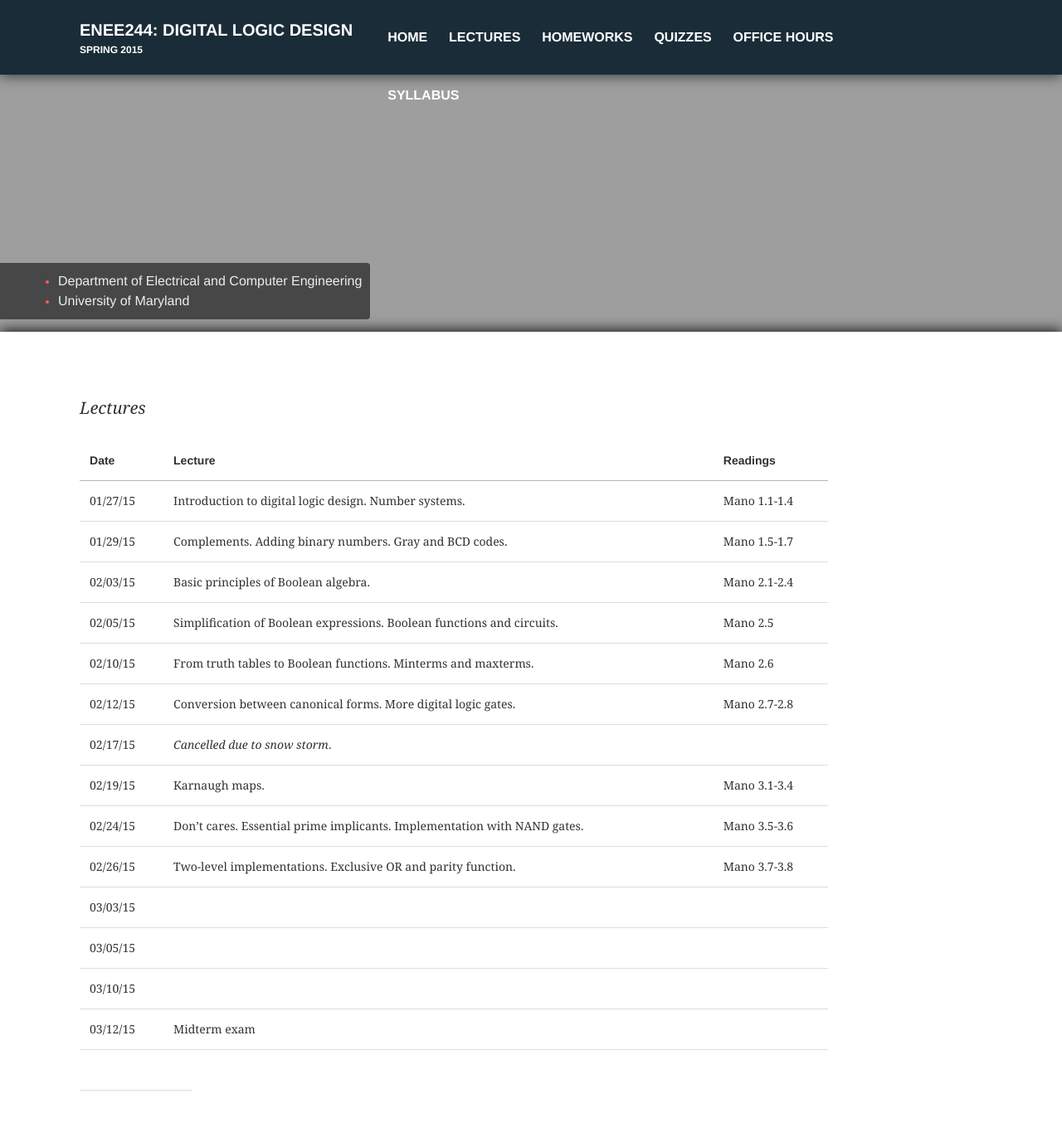
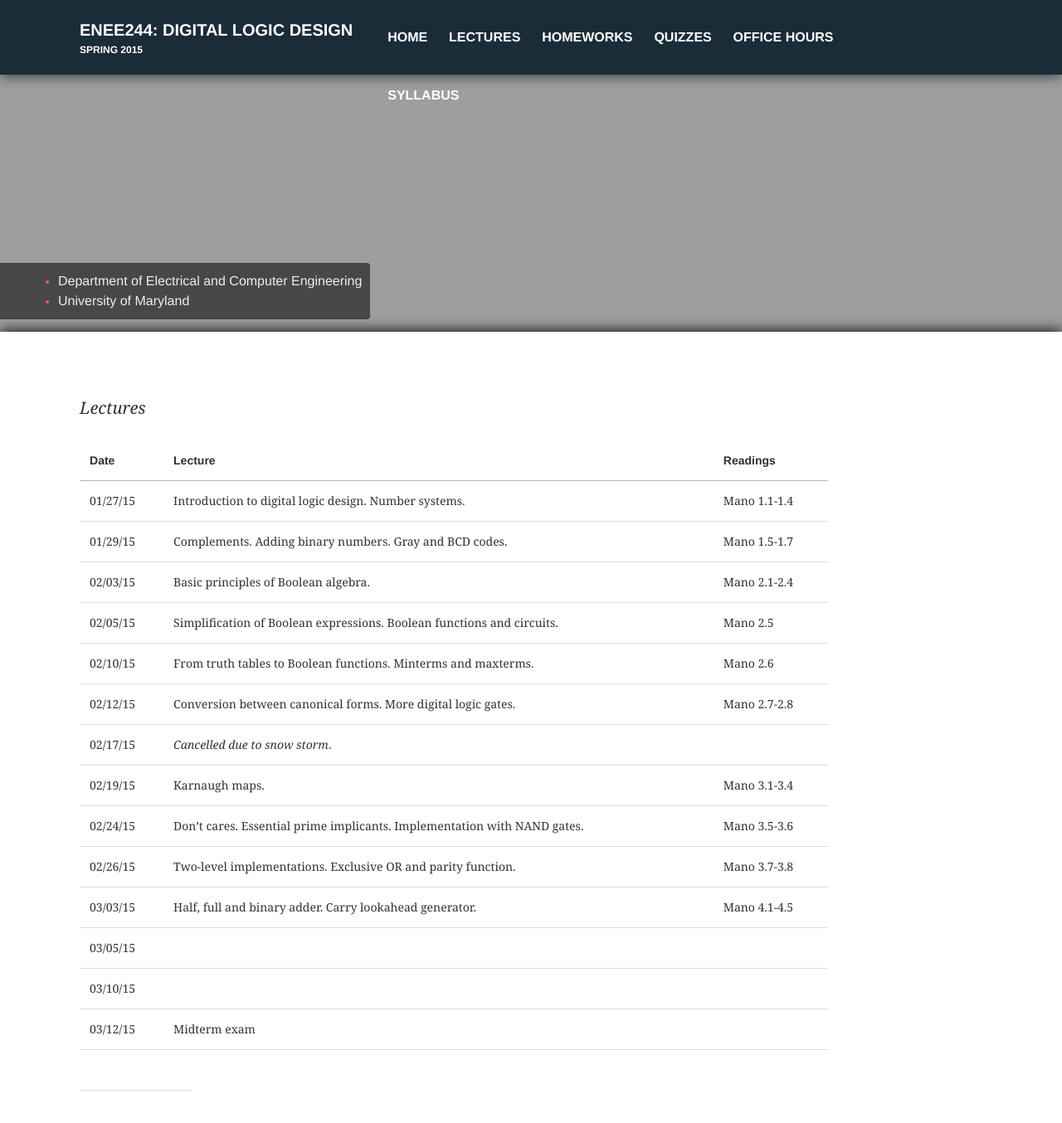
Before and after one commit to enee244/enee244.github.io, a Jekyll site: the page built from lectures/index.md, in a window 1280 px wide and 1382 px high. Shown: the top 1354 px of the window at 83% size. Built offline with Jekyll 4.4.1, drawn with Linux system fonts in a browser that asks for light colours.

Commit message:
Update index.md

```diff
--- a/lectures/index.md
+++ b/lectures/index.md
@@ -20,7 +20,7 @@ Date | Lecture | Readings
 02/19/15 | Karnaugh maps.| Mano 3.1-3.4
 02/24/15 | Don't cares. Essential prime implicants. Implementation with NAND gates.| Mano 3.5-3.6
 02/26/15 | Two-level implementations. Exclusive OR and parity function. | Mano 3.7-3.8
-03/03/15 ||
+03/03/15 | Half, full and binary adder. Carry lookahead generator.| Mano 4.1-4.5
 03/05/15 ||
 03/10/15 ||
 03/12/15 | Midterm exam
```
